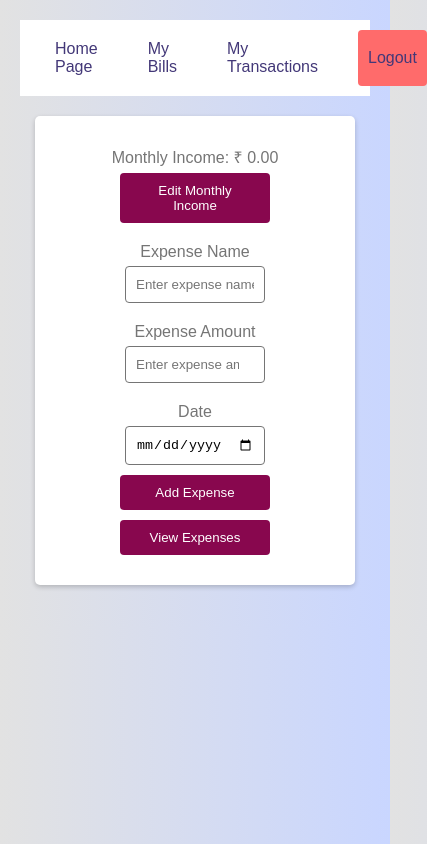
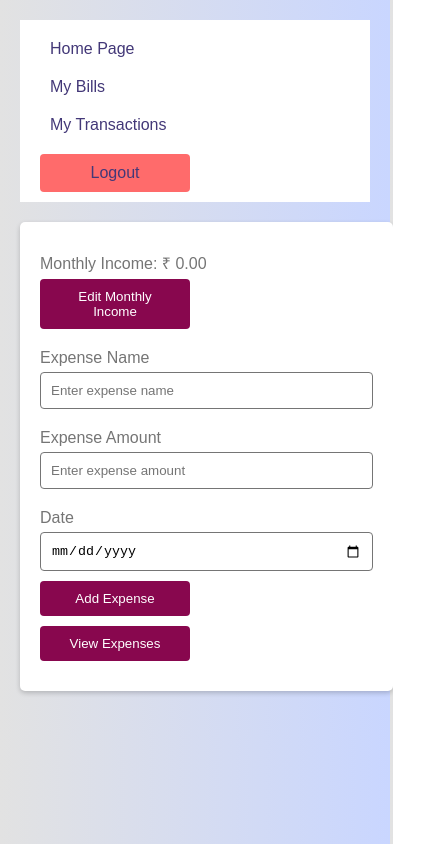
Before and after one commit to Sushantg339/Techathon-Project, a plain HTML site: page Front-end/budget.html in a window 390 px wide. Shown: the whole page, 427 px wide, since content can reach past the window. Drawn offline with Linux system fonts and the light colour scheme.

Commit message:
responsive updation

```diff
--- a/Front-end/bills.css
+++ b/Front-end/bills.css
@@ -8,6 +8,7 @@ body {
 
 .navbar {
     display: flex;
+    flex-wrap: wrap;
     justify-content: space-between;
     background-color: #ffffff;
     color: #433878;
@@ -40,7 +41,8 @@ body {
 }
 
 .bill-form {
-    width: 80%;
+    width: 90%;
+    max-width: 600px;
     margin: 0 auto;
     background-color: #ffffff;
     padding: 20px;
@@ -60,7 +62,8 @@ label {
 input[type="text"],
 input[type="number"],
 input[type="date"] {
-    width: 50%;
+    width: 100%;
+    max-width: 300px;
     padding: 10px;
     margin-bottom: 10px;
     border: 1px solid #757575;
@@ -103,3 +106,20 @@ th {
     background-color: hsl(327, 90%, 28%);
     color: white;
 }
+
+@media (max-width: 600px) {
+    .navbar {
+        flex-direction: column;
+        align-items: flex-start;
+    }
+
+    input[type="text"],
+    input[type="number"],
+    input[type="date"] {
+        width: 100%;
+    }
+
+    button {
+        width: 100%;
+    }
+}
--- a/Front-end/budget.css
+++ b/Front-end/budget.css
@@ -10,16 +10,17 @@ body {
 .navbar {
     display: flex;
     justify-content: space-between;
+    align-items: center;
     background-color: #ffffff;
     color: #433878;
     padding: 10px;
     margin-bottom: 20px;
+    flex-wrap: wrap;
 }
-
 .navbar a, .navbar button {
     color: #433878;
     text-decoration: none;
-    margin: 0 15px;
+    margin: 0 10px;
     font-size: 16px;
     background-color: transparent;
     border: none;
@@ -33,7 +34,8 @@ body {
 }
 
 .expense-form {
-    width: 80%;
+    width: 90%;
+    max-width: 600px;
     margin: 20px auto;
     background-color: #ffffff;
     padding: 20px;
@@ -41,7 +43,7 @@ body {
     box-shadow: 0 2px 5px rgba(0, 0, 0, 0.2);
     display: flex;
     flex-direction: column;
-    align-items: center;
+    align-items: stretch;
 }
 
 label {
@@ -50,8 +52,11 @@ label {
     color: #757575;
 }
 
-input[type="text"], input[type="number"], input[type="date"] {
-    width: 50%;
+input[type="text"],
+input[type="number"],
+input[type="date"] {
+    width: 100%;
+    max-width: 400px;
     padding: 10px;
     margin-bottom: 10px;
     border: 1px solid #757575;
@@ -60,7 +65,8 @@ input[type="text"], input[type="number"], input[type="date"] {
 }
 
 button {
-    width: 150px;
+    width: 100%;
+    max-width: 150px;
     padding: 10px 20px;
     background-color: hsl(327, 90%, 28%);
     color: white;
@@ -112,11 +118,36 @@ tr:hover {
     background-color: #f2f2f2;
 }
 
-
-#logout-btn{
+#logout-btn {
     background-color: #FF6B6B;
 }
 
-#logout-btn:hover{
+#logout-btn:hover {
     background-color: #fa3a3a;
 }
+
+@media (max-width: 768px) {
+    .navbar {
+        flex-direction: column;
+        align-items: flex-start;
+    }
+
+    .expense-form {
+        width: 95%;
+    }
+
+    input[type="text"],
+    input[type="number"],
+    input[type="date"] {
+        width: 100%;
+    }
+
+    button {
+        width: 100%;
+    }
+
+    #logout-btn {
+        width: 100%;
+        margin-top: 10px;
+    }
+}
--- a/Front-end/home.css
+++ b/Front-end/home.css
@@ -9,6 +9,7 @@ body {
 
 .navbar {
   display: flex;
+  flex-wrap: wrap;
   justify-content: space-between;
   background-color: #ffffff;
   color: #433878;
@@ -41,11 +42,11 @@ body {
 
 .navbar button:hover {
   background-color: #f94747;
-    color: white;
 }
 
 .user-section {
-    width: 80%;
+  width: 90%;
+  max-width: 600px;
   margin: 0 auto;
   background-color: #ffffff;
   padding: 20px;
@@ -64,7 +65,8 @@ body {
 
 input[type="text"],
 input[type="email"] {
-    width: 50%;
+  width: 100%;
+  max-width: 400px;
   padding: 10px;
   margin-bottom: 10px;
   border: 1px solid #757575;
@@ -73,7 +75,8 @@ body {
 }
 
 button {
-    width: 150px;
+  width: 100%;
+  max-width: 150px;
   padding: 10px 20px;
   background-color: hsl(327, 90%, 28%);
   color: white;
@@ -84,6 +87,22 @@ body {
   transition: background-color 0.3s ease;
 }
 
+
 button:hover {
   background-color: #07001f;
 }
+
+@media (max-width: 576px) {
+  .navbar {
+      flex-direction: column;
+  }
+
+  .user-section {
+      width: 95%;
+  }
+
+  input[type="text"],
+  input[type="email"] {
+      width: 95%;
+  }
+}
--- a/Front-end/transaction2.css
+++ b/Front-end/transaction2.css
@@ -18,7 +18,130 @@ body {
 
 .amount {
     margin: 0 10px;
+}body {
+    font-family: Arial, sans-serif;
+    margin: 0;
+    padding: 20px;
+    background-color: #c9d6ff;
+    background: linear-gradient(to right, #e2e2e2, #c9d6ff);
+    color: #433878;
 }
+
+.navbar {
+    display: flex;
+    flex-wrap: wrap;
+    justify-content: space-between;
+    background-color: #ffffff;
+    color: #433878;
+    padding: 10px;
+    margin-bottom: 20px;
+}
+
+.amount {
+    margin: 0 10px;
+}
+
+.transaction-form {
+    width: 90%;
+    max-width: 600px;
+    margin: 0 auto;
+    background-color: #ffffff;
+    padding: 20px;
+    border-radius: 5px;
+    box-shadow: 0 2px 5px rgba(0, 0, 0, 0.2);
+    display: flex;
+    flex-direction: column;
+    align-items: center;
+}
+
+label {
+    display: block;
+    margin: 10px 0 5px;
+    color: #757575;
+}
+
+input[type="text"],
+input[type="number"],
+input[type="date"],
+select {
+    width: 100%;
+    max-width: 300px;
+    padding: 10px;
+    margin-bottom: 10px;
+    border: 1px solid #757575;
+    border-radius: 4px;
+    box-sizing: border-box;
+}
+
+button {
+    width: 150px;
+    padding: 10px 20px;
+    background-color: hsl(327, 90%, 28%);
+    color: white;
+    border: none;
+    border-radius: 4px;
+    cursor: pointer;
+    margin-bottom: 10px;
+}
+
+button:hover {
+    background-color: #07001f;
+}
+
+table {
+    width: 100%;
+    border-collapse: collapse;
+    margin-top: 20px;
+    background-color: #ffffff;
+}
+
+table, th, td {
+    border: 1px solid #ddd;
+}
+
+th, td {
+    padding: 10px;
+    text-align: left;
+}
+
+th {
+    background-color: hsl(327, 90%, 28%);
+    color: white;
+}
+
+.navbar a {
+    color: #433878;
+    text-decoration: none;
+    padding: 10px;
+}
+
+.navbar a:hover {
+    background-color: #07001f;
+    border-radius: 4px;
+}
+
+#logout-btn {
+    background-color: #FF6B6B;
+    border: none;
+    color: white;
+    padding: 10px 20px;
+    cursor: pointer;
+    border-radius: 4px;
+}
+
+@media (max-width: 600px) {
+    input[type="text"],
+    input[type="number"],
+    input[type="date"],
+    select {
+        width: 100%;
+    }
+
+    button {
+        width: 100%;
+    }
+}
+
 
 .transaction-form {
     width: 80%;
```
Also changed, not shown: Front-end/bills.html (+1 -1 lines), Front-end/transaction2.html (+3 -3 lines), Front-end/homepage.js (indentation only). Lines whose indentation alone changed are shown as unchanged.
